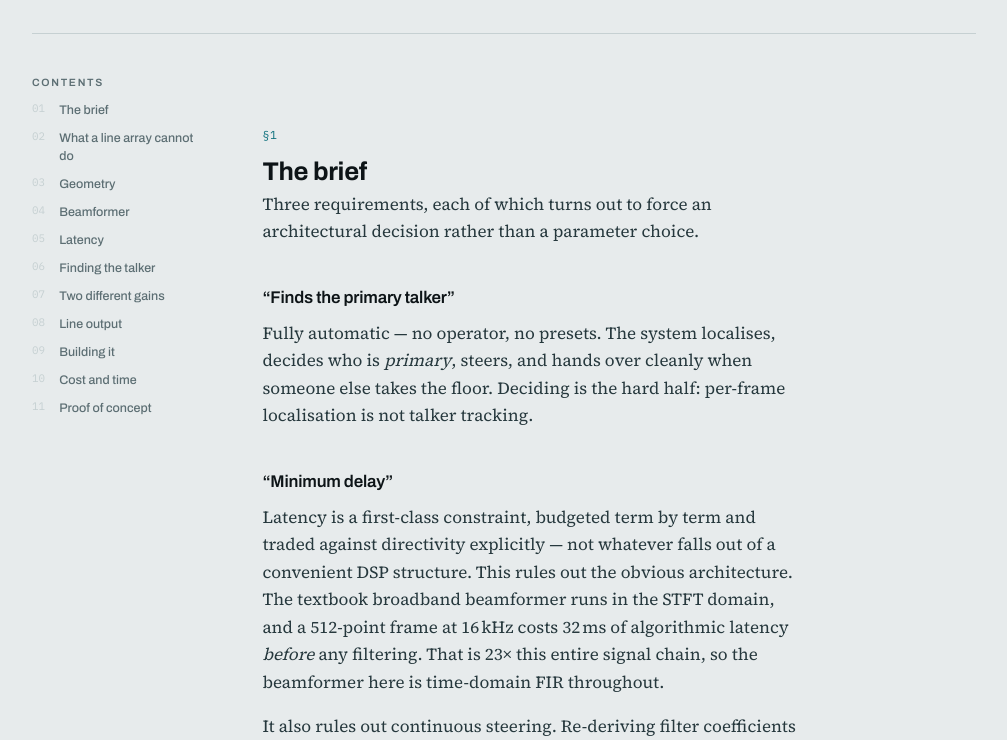
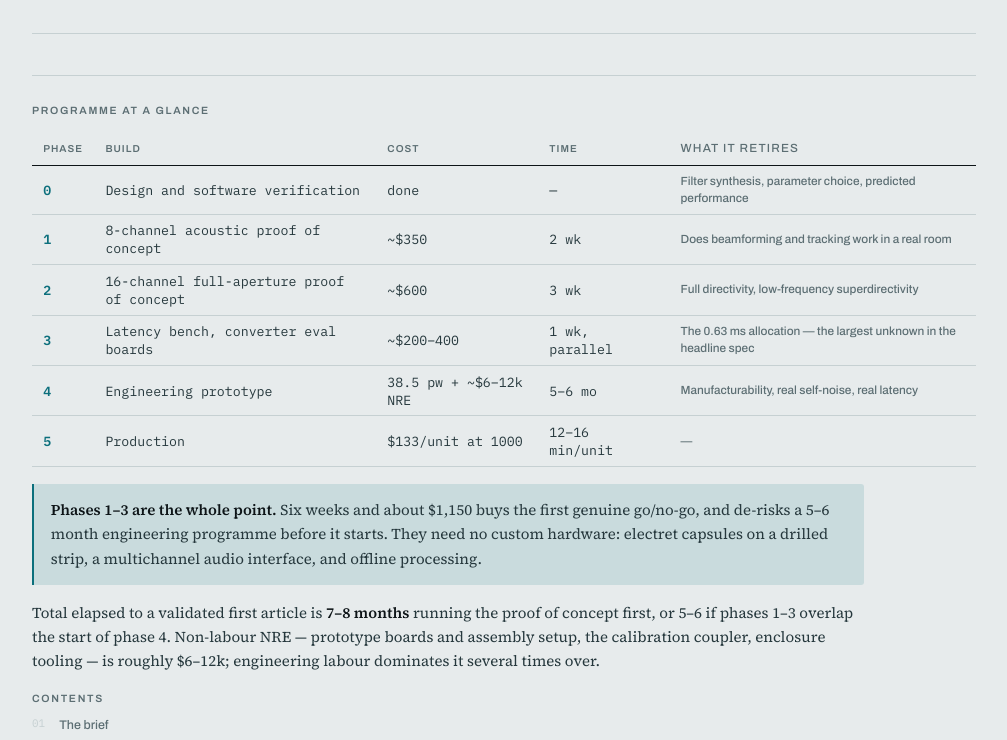
Before and after one commit to stephenmm/tidal-hqplayer-eversolo, a plain HTML site: page docs/mic-line-array.html in a window 1280 px wide. Shown: the part 465-1205 px from the top of the page, without its empty margins (136-1143 px from the left). Drawn offline with Linux system fonts and the light colour scheme.

Commit message:
Add R&D programme overview as front matter
Six phases from the completed design work through proof of concept to
production, each with cost, elapsed time and the specific risk it retires.

Makes the recommendation explicit rather than leaving it implied across sections
11 to 13: phases 1-3 are six weeks and about $1,150, need no custom hardware, and
buy the first genuine go/no-go before a 38.5 person-week engineering programme
starts. Total elapsed to a validated first article is 7-8 months with the proof
of concept first, or 5-6 if it overlaps the start of the engineering phase.
Non-labour NRE is roughly $6-12k; engineering labour dominates it several times
over.

Co-Authored-By: Claude Opus 5 <noreply@anthropic.com>
Claude-Session: https://claude.ai/code/session_01VYomt12svfoKnnMj1jS79V

```diff
--- a/docs/mic-line-array.html
+++ b/docs/mic-line-array.html
@@ -79,6 +79,15 @@ h1{
   display:block;font-family:var(--display);font-size:.63rem;font-weight:600;
   letter-spacing:.11em;text-transform:uppercase;color:var(--muted);margin-top:.3rem;
 }
+
+/* ---------- programme roadmap ---------- */
+.roadmap{margin:2.6rem 0 0;border-top:1px solid var(--rule);padding-top:1.6rem}
+.roadmap .tbl{margin:.9rem 0 1.1rem}
+.roadmap .tbl td:first-child{color:var(--accent);font-weight:600}
+.roadmap p{font-size:.94rem;max-width:52rem}
+.gate{background:var(--accent-soft);border-left:2px solid var(--accent);
+  padding:.85rem 1.05rem;border-radius:0 3px 3px 0;max-width:52rem;margin:0 0 1rem}
+.gate p{margin:0}
 
 /* ---------- layout ---------- */
 .cols{display:grid;grid-template-columns:1fr;gap:0}
@@ -191,7 +200,19 @@ diaphragm to XLR pin&#8239;2.</p>
 <div><span class="num">160<sub>ms</sub></span><small>Talker hand-over</small></div>
 <div><span class="num">+4<sub>dBu</sub></span><small>Balanced output</small></div>
 </div>
-</header><div class="cols"><nav class="toc" aria-label="Contents"><span class="eyebrow">Contents</span><ol><li><a href="#brief">The brief</a></li><li><a href="#limits">What a line array cannot do</a></li><li><a href="#geometry">Geometry</a></li><li><a href="#beamformer">Beamformer</a></li><li><a href="#latency">Latency</a></li><li><a href="#talker">Finding the talker</a></li><li><a href="#noise">Two different gains</a></li><li><a href="#output">Line output</a></li><li><a href="#build">Building it</a></li><li><a href="#cost">Cost and time</a></li><li><a href="#poc">Proof of concept</a></li></ol></nav><main><section id="brief"><span class="sec-n">&#167;1</span><h2>The brief</h2>
+</header><section class="roadmap" aria-label="Programme at a glance">
+<span class="eyebrow">Programme at a glance</span>
+<div class="tbl notes lefty"><table><thead><tr><th>Phase</th><th>Build</th><th>Cost</th><th>Time</th><th>What it retires</th></tr></thead><tbody><tr><td>0</td><td>Design and software verification</td><td>done</td><td>&#8212;</td><td>Filter synthesis, parameter choice, predicted performance</td></tr><tr><td>1</td><td>8-channel acoustic proof of concept</td><td>~$350</td><td>2 wk</td><td>Does beamforming and tracking work in a real room</td></tr><tr><td>2</td><td>16-channel full-aperture proof of concept</td><td>~$600</td><td>3 wk</td><td>Full directivity, low-frequency superdirectivity</td></tr><tr><td>3</td><td>Latency bench, converter eval boards</td><td>~$200&#8211;400</td><td>1 wk, parallel</td><td>The 0.63 ms allocation &#8212; the largest unknown in the headline spec</td></tr><tr><td>4</td><td>Engineering prototype</td><td>38.5 pw + ~$6&#8211;12k NRE</td><td>5&#8211;6 mo</td><td>Manufacturability, real self-noise, real latency</td></tr><tr><td>5</td><td>Production</td><td>$133/unit at 1000</td><td>12&#8211;16 min/unit</td><td>&#8212;</td></tr></tbody></table></div>
+<div class="gate"><p><strong>Phases 1&#8211;3 are the whole point.</strong> Six weeks and
+about $1,150 buys the first genuine go/no-go, and de-risks a 5&#8211;6 month engineering
+programme before it starts. They need no custom hardware: electret capsules on a drilled
+strip, a multichannel audio interface, and offline processing.</p></div>
+<p>Total elapsed to a validated first article is <strong>7&#8211;8 months</strong> running
+the proof of concept first, or 5&#8211;6 if phases 1&#8211;3 overlap the start of phase 4.
+Non-labour NRE &#8212; prototype boards and assembly setup, the calibration coupler,
+enclosure tooling &#8212; is roughly $6&#8211;12k; engineering labour dominates it several
+times over.</p>
+</section><div class="cols"><nav class="toc" aria-label="Contents"><span class="eyebrow">Contents</span><ol><li><a href="#brief">The brief</a></li><li><a href="#limits">What a line array cannot do</a></li><li><a href="#geometry">Geometry</a></li><li><a href="#beamformer">Beamformer</a></li><li><a href="#latency">Latency</a></li><li><a href="#talker">Finding the talker</a></li><li><a href="#noise">Two different gains</a></li><li><a href="#output">Line output</a></li><li><a href="#build">Building it</a></li><li><a href="#cost">Cost and time</a></li><li><a href="#poc">Proof of concept</a></li></ol></nav><main><section id="brief"><span class="sec-n">&#167;1</span><h2>The brief</h2>
 <p>Three requirements, each of which turns out to force an architectural decision
 rather than a parameter choice.</p>
 <h3>&#8220;Finds the primary talker&#8221;</h3>
```
Also changed, not shown: 1 other file.
